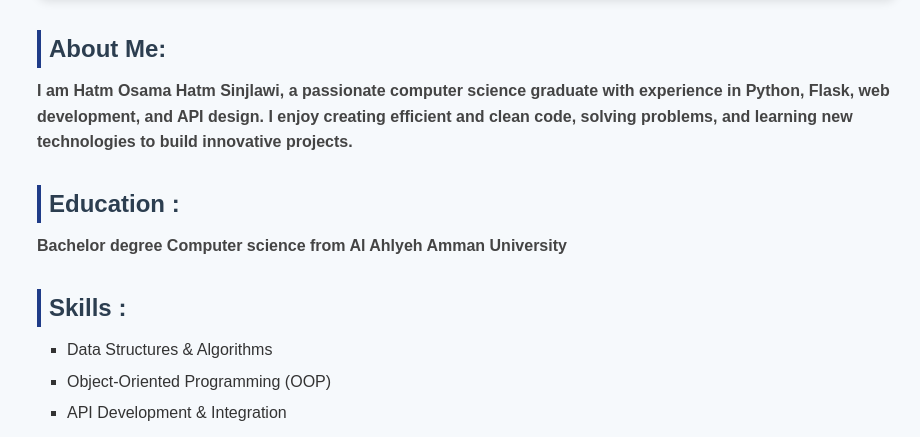
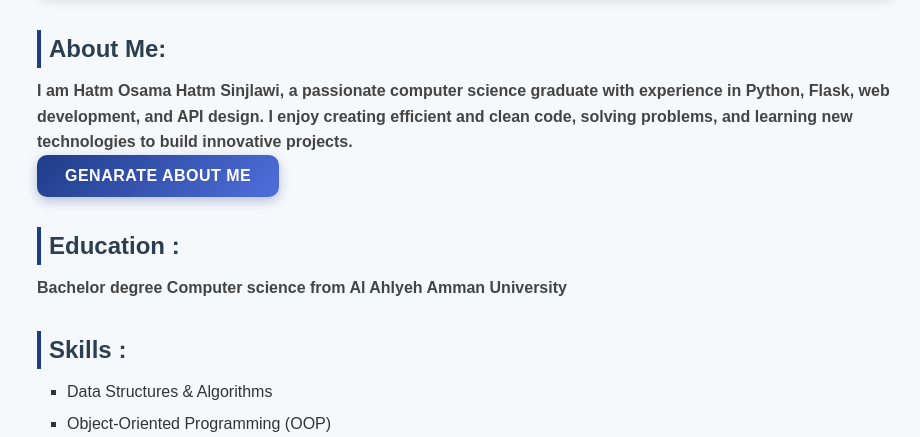
Before and after one commit to SulimanMahjna/CVProject1, a Flask app: page / in a window 1280 px wide. Shown: the part 228-665 px from the top of the page, without its empty margins (173-1093 px from the left). Run offline with Flask 3, Linux system fonts and the light colour scheme.

Commit message:
edited file

```diff
--- a/static/styles.css
+++ b/static/css/styles.css
@@ -93,4 +93,43 @@ ul li:hover {color:#1f3c88;}
     .header .photo img{width:110px; height:110px;}
     h1{font-size:1.6rem;}
     h2{font-size:1.3rem;}
+
 }
+/* Button Style */
+.btn {
+    display: inline-block;
+    background: linear-gradient(135deg, #1f3c88, #4f6edb);
+    color: #fff;
+    padding: 12px 28px;
+    font-size: 1rem;
+    font-weight: 600;
+    border: none;
+    border-radius: 10px;
+    box-shadow: 0 4px 12px rgba(31, 60, 136, 0.3);
+    cursor: pointer;
+    transition: all 0.3s ease;
+    letter-spacing: 0.5px;
+    text-transform: uppercase;
+}
+
+
+.btn:hover {
+    background: linear-gradient(135deg, #4f6edb, #1f3c88);
+    transform: translateY(-3px);
+    box-shadow: 0 6px 16px rgba(31, 60, 136, 0.4);
+}
+
+
+.btn:active {
+    transform: translateY(0);
+    box-shadow: 0 2px 6px rgba(31, 60, 136, 0.3);
+}
+
+
+@media (max-width: 768px) {
+    .btn {
+        width: 100%;
+        text-align: center;
+        font-size: 1rem;
+    }
+}
--- a/templates/index.html
+++ b/templates/index.html
@@ -4,7 +4,7 @@
     <meta charset="UTF-8">
     <meta name="viewport" content="width=device-width, initial-scale=1.0">
     <title>Document</title>
-    <link rel="stylesheet" href="{{ url_for('static', filename='styles.css') }}">
+    <link rel="stylesheet" href="../static/css/styles.css">
 </head>
 <body>
    <div class="header">
@@ -13,15 +13,16 @@
 
     </div>
     <div class="photo">
-        <img src="{{ url_for('static', filename='hello.png') }}"alt="cvpic">
+        <img src="../static/img/hello.png"alt="cvpic">
     </div>
 </div>
     <h2>About Me:</h2>
     <h4>
         I am Hatm Osama Hatm Sinjlawi, a passionate computer science graduate with experience in Python, Flask,
         web development, and API design. I enjoy creating efficient and clean code, solving problems, and
-        learning new technologies to build innovative projects.
+        learning new technologies to build innovative projects. <br> <button class="btn">Genarate about me </button>
     </h4>
+
 
     <h2>Education :</h2>
      <h4>Bachelor degree Computer science from Al Ahlyeh Amman University </h4>
```
Also changed, not shown: static/img/Screenshot 2025-10-27 111916.png (renamed from static/Screenshot 2025-10-27 111916.png), static/img/hello.png (renamed from static/hello.png).
